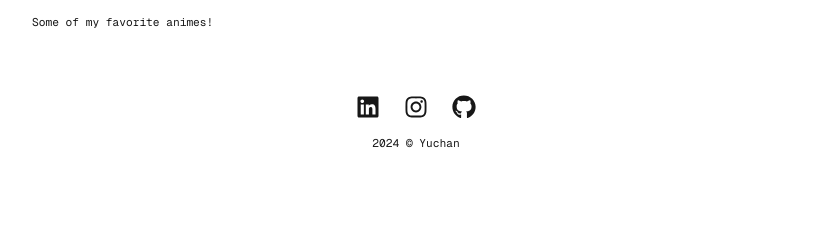
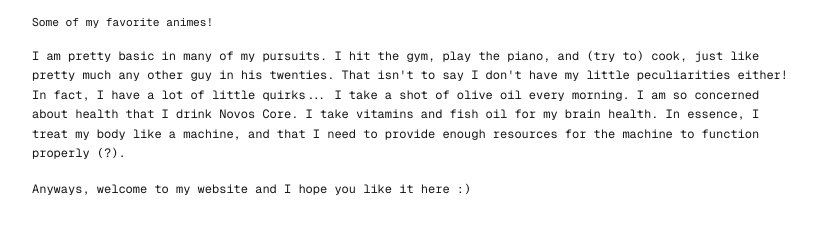
Before and after one commit to yuchannn/yuchan.io, a Next.js app: page / in a window 1280 px wide. Shown: the part 1244-1493 px from the top of the page, without its empty margins (224-1055 px from the left). Before the commit the page ends 1459 px from the top, so only its background shows below. Built offline with nearby package versions, Linux system fonts and the light colour scheme.

Commit message:
addition: landing page fixed

```diff
--- a/src/app/page.tsx
+++ b/src/app/page.tsx
@@ -122,6 +122,15 @@ export default function Home() {
           <p className="text-sm text-foreground/60 mt-4">
             Some of my favorite animes!
           </p>
+          <p className="text-base leading-relaxed">
+            I am pretty basic in many of my pursuits. I hit the gym, play the piano, and (try to) cook, just like pretty much any other guy in his twenties.
+            That isn't to say I don't have my little peculiarities either! In fact, I have a lot of little quirks... I take a shot of olive oil every morning. I
+            am so concerned about health that I drink Novos Core. I take vitamins and fish oil for my brain health. In essence, I treat my body like a machine, and that
+            I need to provide enough resources for the machine to function properly (?).
+          </p>
+          <p className="text-base leading-relaxed">
+            Anyways, welcome to my website and I hope you like it here :)
+          </p>
         </div>
       </main>
 
```
